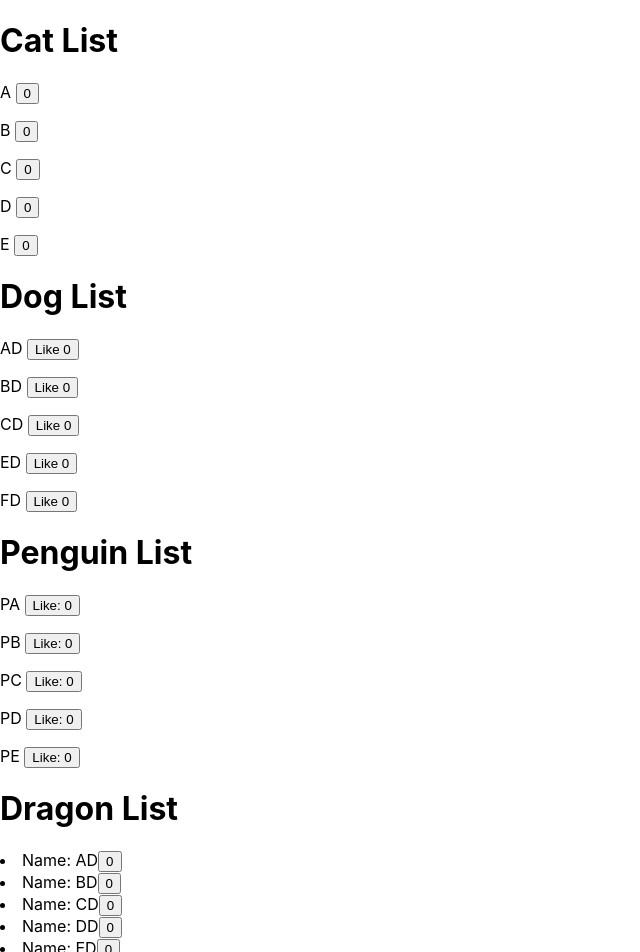
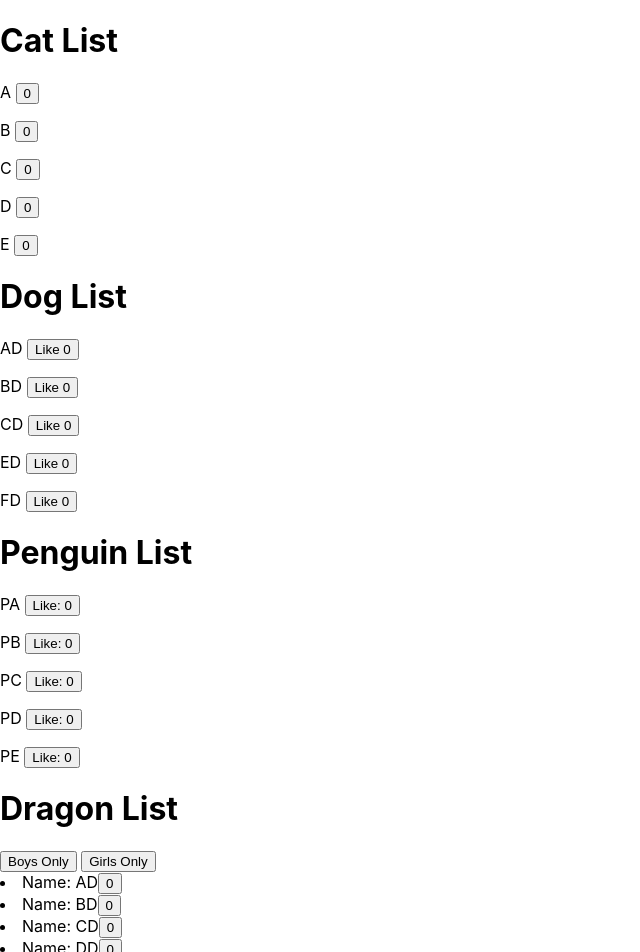
Before and after one commit to AmyFong82/Cats, a React (Create React App) app in the folder cats/: page / in a window 1280 px wide. Shown: the top 952 px of the page, without its empty margins (0-640 px from the left). Built offline with nearby package versions, Linux system fonts and the light colour scheme.

Commit message:
added 2 btns to filter different genders

```diff
--- a/cats/src/DragonList.js
+++ b/cats/src/DragonList.js
@@ -9,6 +9,7 @@ export default class DragonList extends Component {
     return(
       <div>
         <h1>Dragon List</h1>
+        <button>Boys Only</button> <button>Girls Only</button>
         {this.dragonList}
       </div>
     )
```
